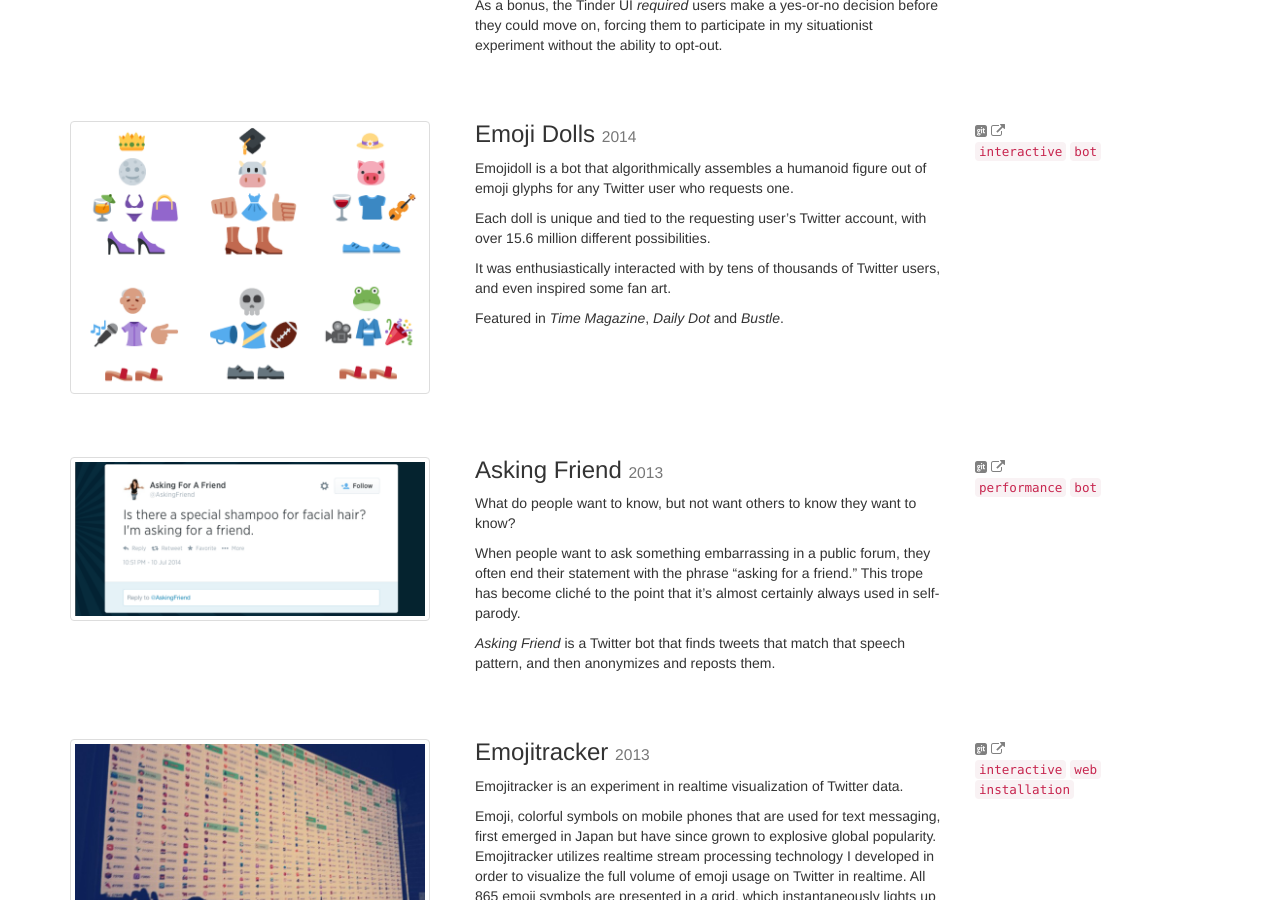
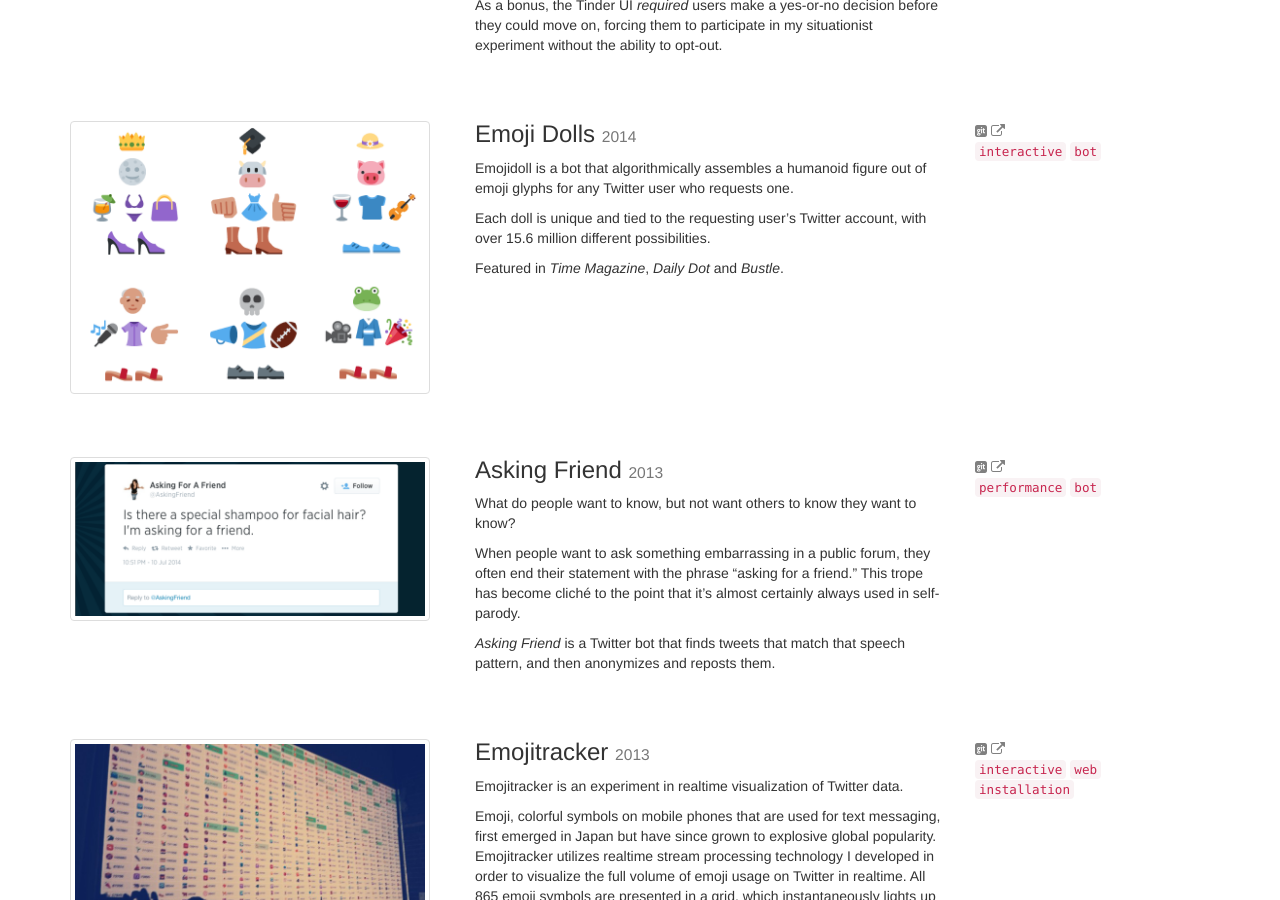
Before and after one commit to mroth/portfolio, a Jekyll site: the page built from index.html, in a window 1280 px wide and 900 px high, scrolled down 869 px. Built offline with Jekyll 4.4.1, drawn with Linux system fonts in a browser that asks for light colours; nearby versions of some CDN libraries.

Commit message:
less words

```diff
--- a/_posts/2014-07-10-emojidoll.md
+++ b/_posts/2014-07-10-emojidoll.md
@@ -19,6 +19,4 @@
 
 Each doll is unique and tied to the requesting user's Twitter account, with over 15.6 million different possibilities.
 
-It was enthusiastically interacted with by tens of thousands of Twitter users, and even inspired some fan art.
-
 Featured in _Time Magazine_, _Daily Dot_ and _Bustle_.
```
